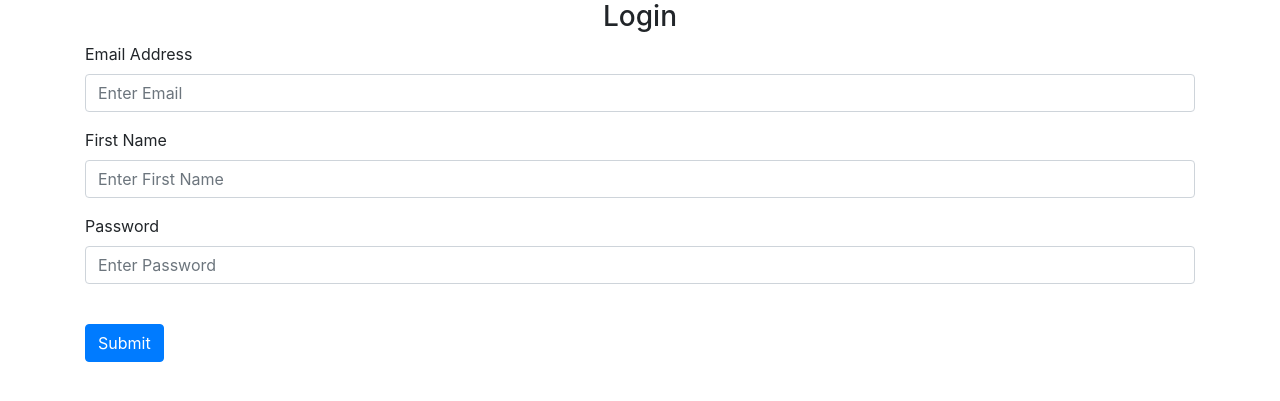
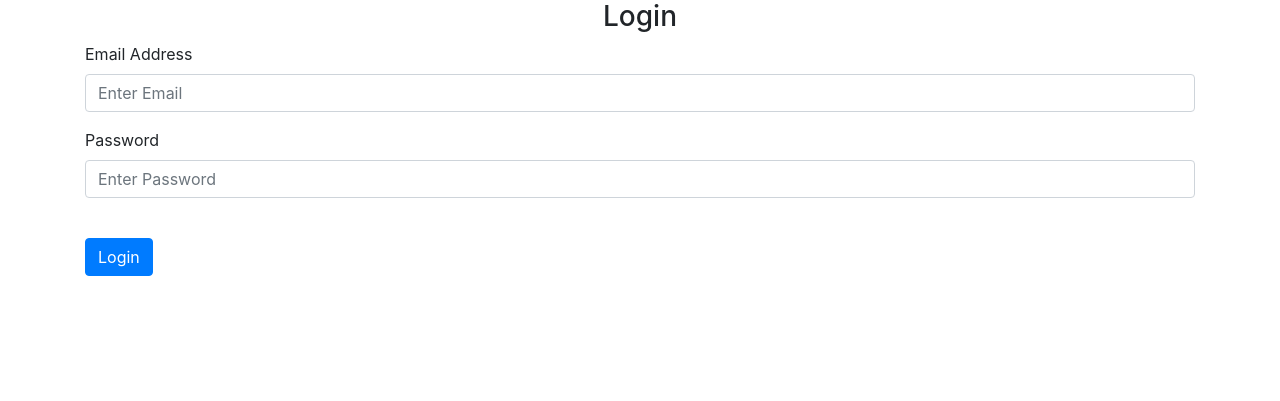
Before and after one commit to destinnie-laila/bowza.com, a Flask app: page /login in a window 1280 px wide. Shown: the part 56-457 px from the top of the page. Run offline with Flask 2, Linux system fonts and the light colour scheme; some libraries are stand-ins or nearby versions.

Commit message:
creating login form

```diff
--- a/website/templates/login.html
+++ b/website/templates/login.html
@@ -5,6 +5,9 @@ using the jinja library it allows us to overwrite the parent block with our own
 {% block title %} Login {% endblock %}
 
 {% block content %}
+
+<!--We use the same format for login as sign up as the process works the same except we are retrieving
+existing data so the form method will be "GET" instead of "POST"-->
 
 <form method="POST">
     <h3 align="center">Login</h3>
@@ -23,31 +26,19 @@ using the jinja library it allows us to overwrite the parent block with our own
     </div>
 
     <div class="form-group">
-
-        <label for="firstName">First Name</label>
-        <input
-            type="text"
-            class="form-control"
-            id="firstName"
-            name="firstName"
-            placeholder="Enter First Name"
-        />
-    </div>
-
-    <div class="form-group">
-        <label for="password1">Password</label>
+        <label for="password">Password</label>
         <input
             type="password"
             class="form-control"
-            id="password1"
-            name="password1"
+            id="password"
+            name="password"
             placeholder="Enter Password"
         />
     </div>
 
     </br>
 
-    <button type="submit" class="btn btn-primary">Submit</button>
+    <button type="submit" class="btn btn-primary">Login</button>
 
 
 </form>
```
